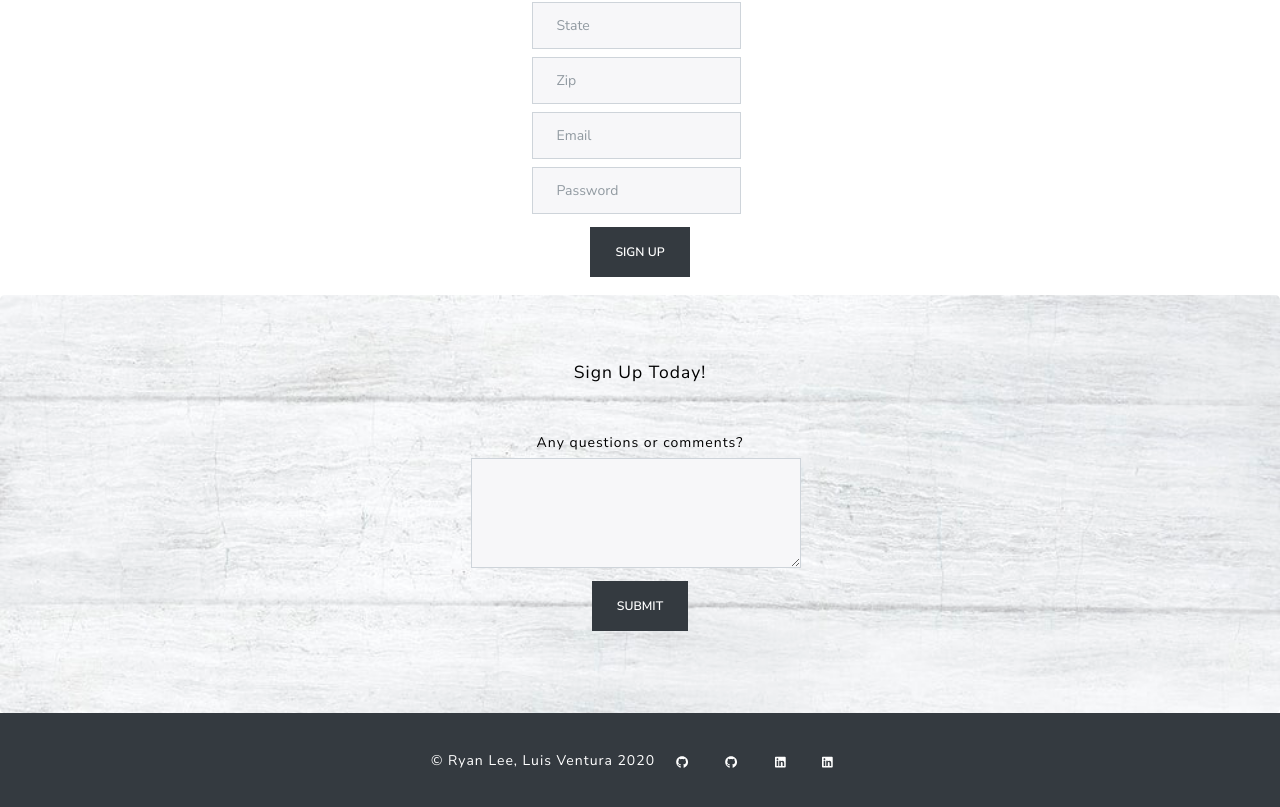
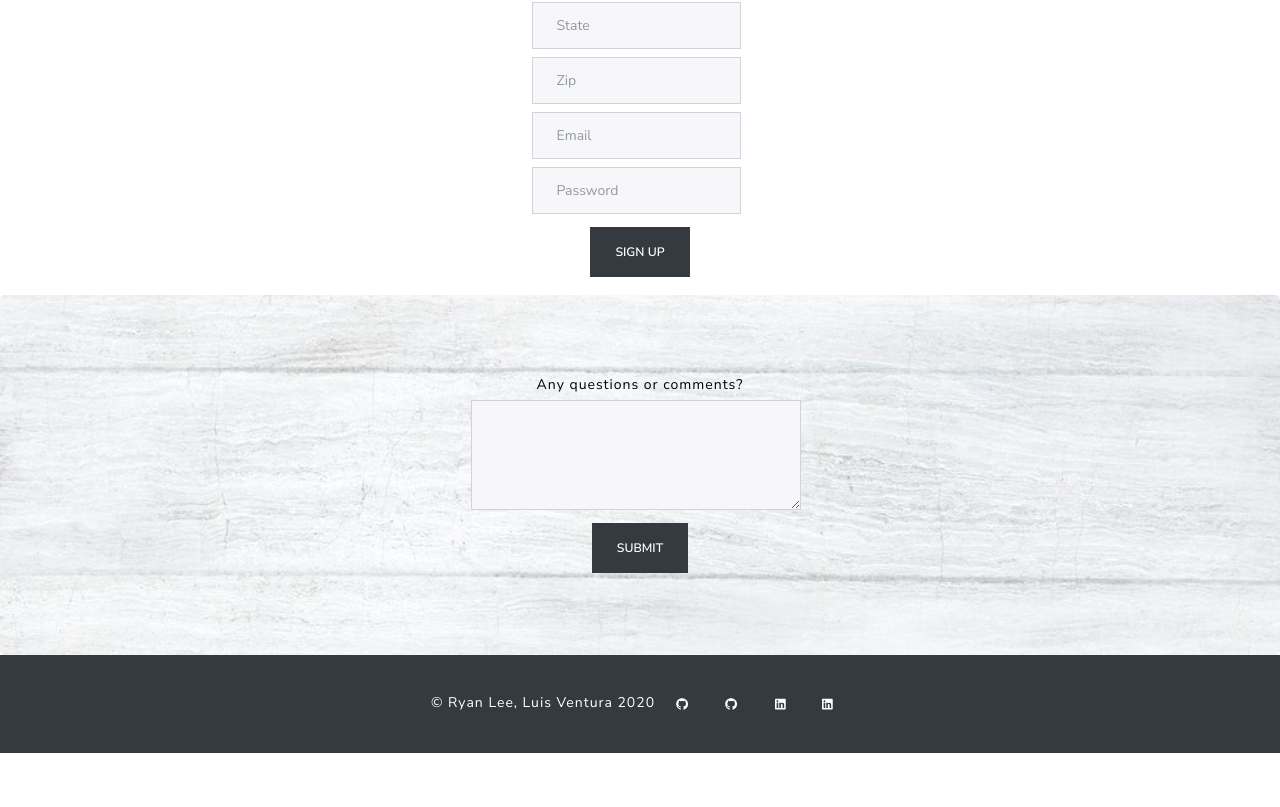
Before and after one commit to ryd0g/Winter-INT, a React (Create React App) app in the folder winter-int/: page /#/signup in a window 1280 px wide. Shown: the part 762-1569 px from the top of the page. After the commit the page ends 1515 px from the top, so only its background shows below. Built offline with nearby package versions, Linux system fonts and the light colour scheme.

Commit message:
removed sign up text line

```diff
--- a/winter-int/src/CTA.js
+++ b/winter-int/src/CTA.js
@@ -5,7 +5,6 @@ function CTA() {
   return (
     <section id='CTA'>
       <div class='jumbotron text-center mb-0'>
-        <p class='lead mb-4'>Sign Up Today!</p>
         <div class='d-flex justify-content-center'>
           <form class='form-inline'>
             <label for='message'>Any questions or comments?</label>
```
